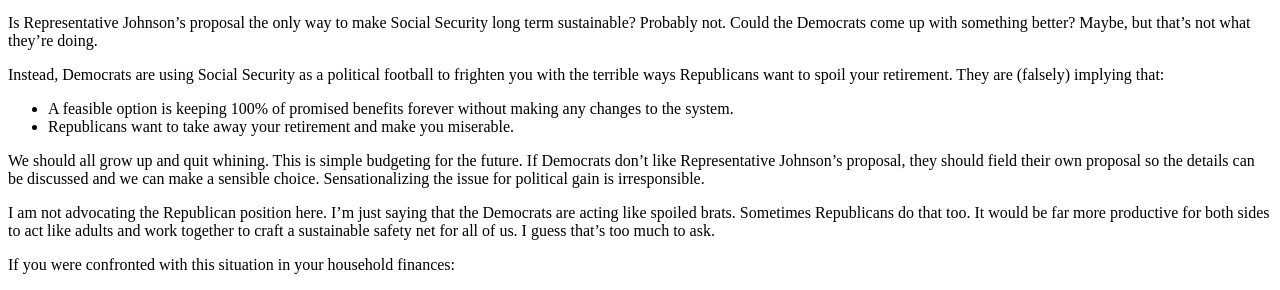
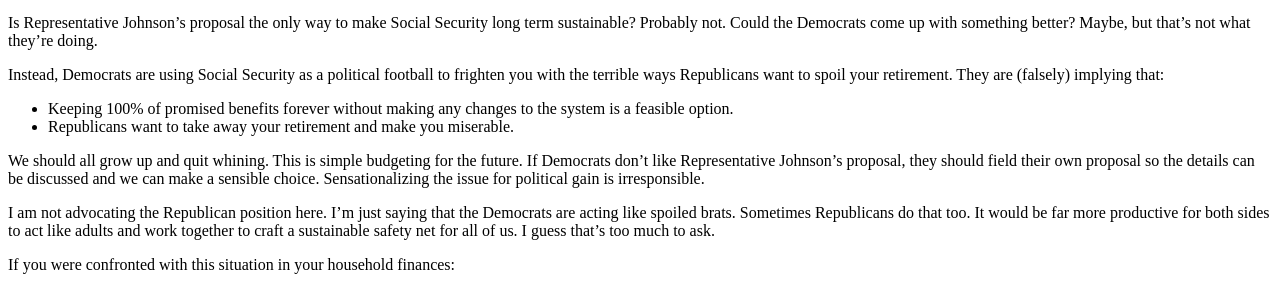
Before and after one commit to tbarron/tbarron.github.io, a Jekyll site: the page built from _posts/2016-12-11-social-security.md, in a window 1280 px wide. Shown: the part 840-1130 px from the top of the page. Built offline with Jekyll 4.4.1, drawn with Linux system fonts in a browser that asks for light colours.

Commit message:
- Tweaks

```diff
--- a/_posts/2016-12-11-social-security.md
+++ b/_posts/2016-12-11-social-security.md
@@ -44,8 +44,8 @@ Instead, Democrats are using Social Security as a political football to
 frighten you with the terrible ways Republicans want to spoil your
 retirement. They are (falsely) implying that:
 
- * A feasible option is keeping 100% of promised benefits forever without
-   making any changes to the system.
+ * Keeping 100% of promised benefits forever without making any changes to
+   the system is a feasible option.
  * Republicans want to take away your retirement and make you miserable.
 
 We should all grow up and quit whining. This is simple budgeting for the
```
